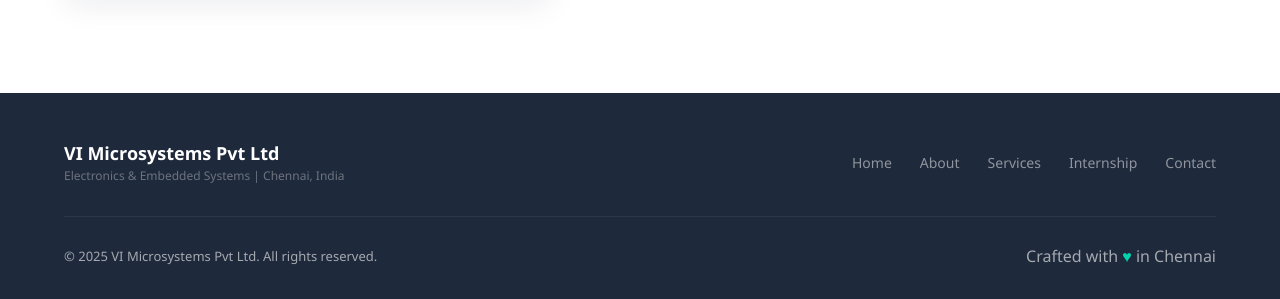
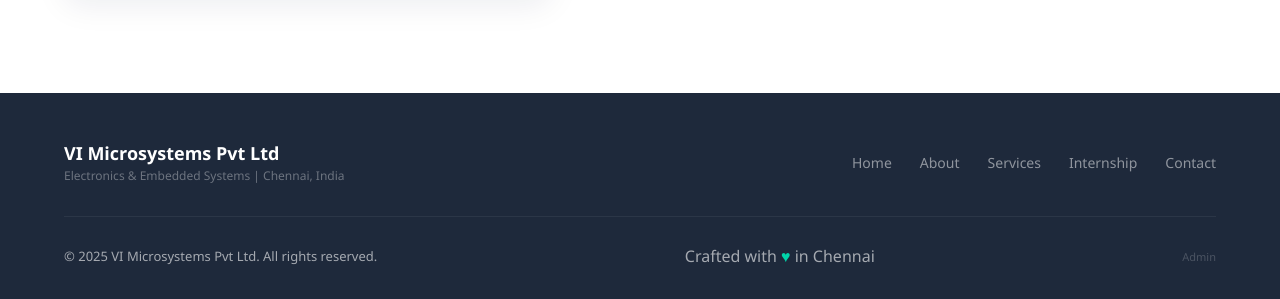
Before and after one commit to Sokerharish/vi-microsystems, a plain HTML site: page frontend/index.html in a window 1280 px wide. Shown: the part 5816-6115 px from the top of the page. Drawn offline with nearby package versions, Linux system fonts and the light colour scheme.

Commit message:
add hidden admin link in footer

```diff
--- a/frontend/index.html
+++ b/frontend/index.html
@@ -448,7 +448,8 @@
   <div class="footer-bottom">
     <div class="footer-copy">© 2025 VI Microsystems Pvt Ltd. All rights reserved.</div>
     <div class="footer-made">Crafted with <span>♥</span> in Chennai</div>
-  </div>
+    <a href="/admin.html" style="font-size:11px; color:rgba(255,255,255,0.2); text-decoration:none;">Admin</a>
+</div>
 </footer>
 
 <div class="toast" id="toast">
```
